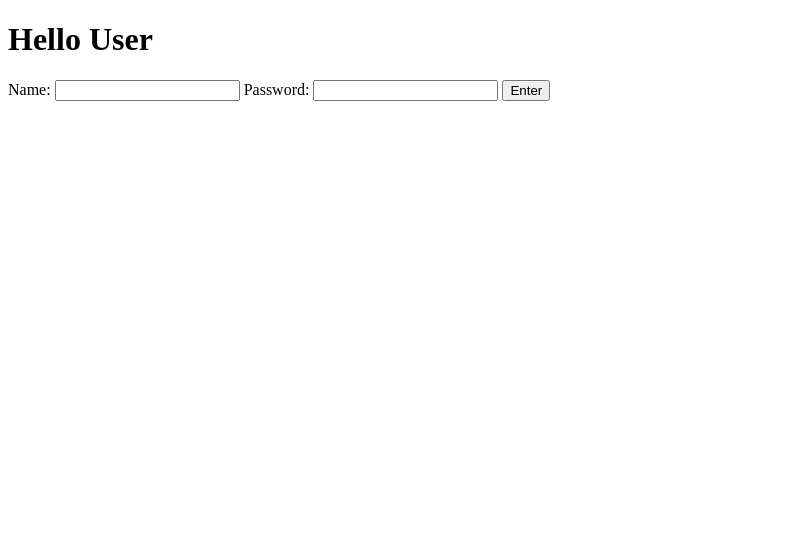
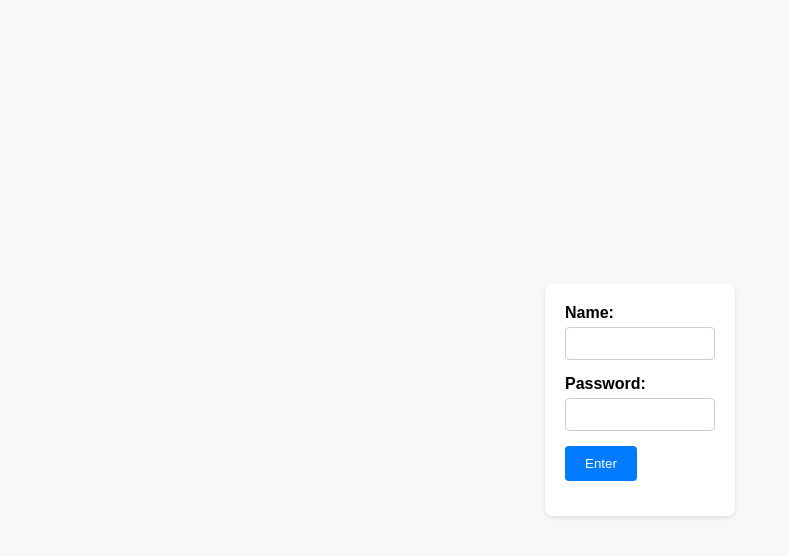
Before and after one commit to MichalTzadok/ToDo, a plain HTML site: page wwwroot/index.html in a window 1280 px wide. Shown: the whole page, without its empty margins (0-789 px from the left). Drawn offline with Linux system fonts and the light colour scheme.

Commit message:
add login.css file

```diff
--- /dev/null
+++ b/wwwroot/css/login.css
@@ -0,0 +1,58 @@
+body {
+    font-family: Arial, sans-serif;
+    background-color: #f8f8f8;
+    margin: 0;
+    padding: 0;
+    display: flex;
+    justify-content: center;
+    align-items: center;
+    height: 100vh;
+}
+
+form {
+    background-color: #fff;
+    padding: 20px;
+    border-radius: 8px;
+    box-shadow: 0 2px 4px rgba(0, 0, 0, 0.1);
+    width: 150px;
+}
+
+label {
+    font-weight: bold;
+    margin-bottom: 5px;
+    display: block;
+}
+
+input[type="text"],
+input[type="password"] {
+    width: 100%;
+    padding: 8px;
+    margin-bottom: 15px;
+    border: 1px solid #ccc;
+    border-radius: 4px;
+    box-sizing: border-box;
+}
+
+button[type="submit"] {
+    background-color: #007bff;
+    color: #fff;
+    border: none;
+    padding: 10px 20px;
+    border-radius: 4px;
+    cursor: pointer;
+    transition: background-color 0.3s ease;
+}
+
+button[type="submit"]:hover {
+    background-color: #0056b3;
+}
+
+.postman-run-button {
+    margin-top: 15px;
+}
+
+.g_id_signin {
+    margin-top: 15px;
+}
+
+/* Optional: Add more styling as needed */
--- a/wwwroot/index.html
+++ b/wwwroot/index.html
@@ -1,37 +1,39 @@
 <!DOCTYPE html>
 <html lang="en">
+
 <head>
   <meta charset="UTF-8">
   <meta name="viewport" content="width=device-width, initial-scale=1.0">
+  <link rel="stylesheet" href="./css/login.css">
   <title>Document</title>
 </head>
+
 <body>
-    <h1>Hello User</h1>
   <form action="javascript:void(0);" method="POST" onsubmit="toConnect()">
-        <label >Name:</label>
+    <label>Name:</label>
     <input id="name" type="text">
-        <label >Password:</label>
+    <label>Password:</label>
     <input id="password" type="password">
-        <button type="submit" >Enter </button>
+    <button type="submit">Enter </button>
 
-    <div id="g_id_onload" data-client_id="757381288980-bhdqd8t7d30c9qtth0ekn38ltubspb68.apps.googleusercontent.com" data-callback="onSuccess">
+    <div id="g_id_onload" data-client_id="757381288980-bhdqd8t7d30c9qtth0ekn38ltubspb68.apps.googleusercontent.com"
+      data-callback="onSuccess">
     </div>
     <div class="g_id_signin" data-type="standard"></div>
   </form>
 
 </body>
-<div class="postman-run-button"
-data-postman-action="collection/fork"
-data-postman-visibility="public"
+<div class="postman-run-button" data-postman-action="collection/fork" data-postman-visibility="public"
   data-postman-var-1="31284732-9d9fb21a-9564-4f55-b000-9470acacd68a"
   data-postman-collection-url="entityId=31284732-9d9fb21a-9564-4f55-b000-9470acacd68a&entityType=collection&workspaceId=ec02fe13-df11-4237-8975-f51a55a3d62d"
-data-postman-param="env%5BNew%20Environment%5D=W3sia2V5IjoiaWQiLCJ2YWx1ZSI6IjEiLCJlbmFibGVkIjp0cnVlLCJ0eXBlIjoiZGVmYXVsdCJ9XQ=="></div>
+  data-postman-param="env%5BNew%20Environment%5D=W3sia2V5IjoiaWQiLCJ2YWx1ZSI6IjEiLCJlbmFibGVkIjp0cnVlLCJ0eXBlIjoiZGVmYXVsdCJ9XQ==">
+</div>
 <script type="text/javascript">
-  (function (p,o,s,t,m,a,n) {
+  (function (p, o, s, t, m, a, n) {
     !p[s] && (p[s] = function () { (p[t] || (p[t] = [])).push(arguments); });
-    !o.getElementById(s+t) && o.getElementsByTagName("head")[0].appendChild((
+    !o.getElementById(s + t) && o.getElementsByTagName("head")[0].appendChild((
       (n = o.createElement("script")),
-      (n.id = s+t), (n.async = 1), (n.src = m), n
+      (n.id = s + t), (n.async = 1), (n.src = m), n
     ));
   }(window, document, "_pm", "PostmanRunObject", "https://run.pstmn.io/button.js"));
 </script>
```
Also changed, not shown: wwwroot/html/task.html (+10 -10 lines), wwwroot/html/user.html (+3 -3 lines), 1 other file. Lines whose indentation alone changed are shown as unchanged.
